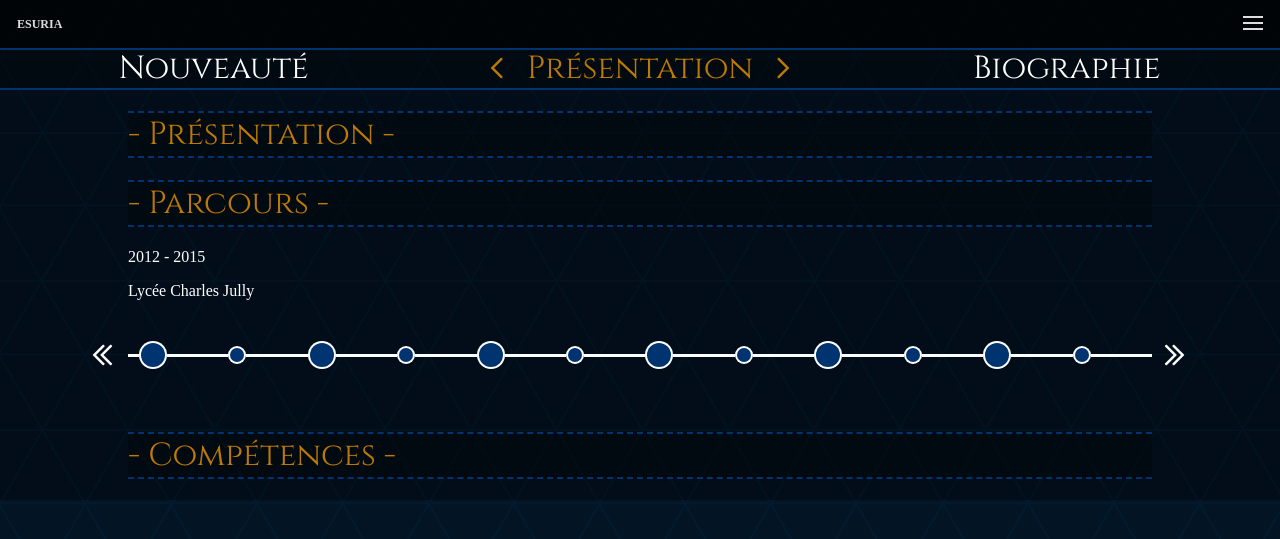
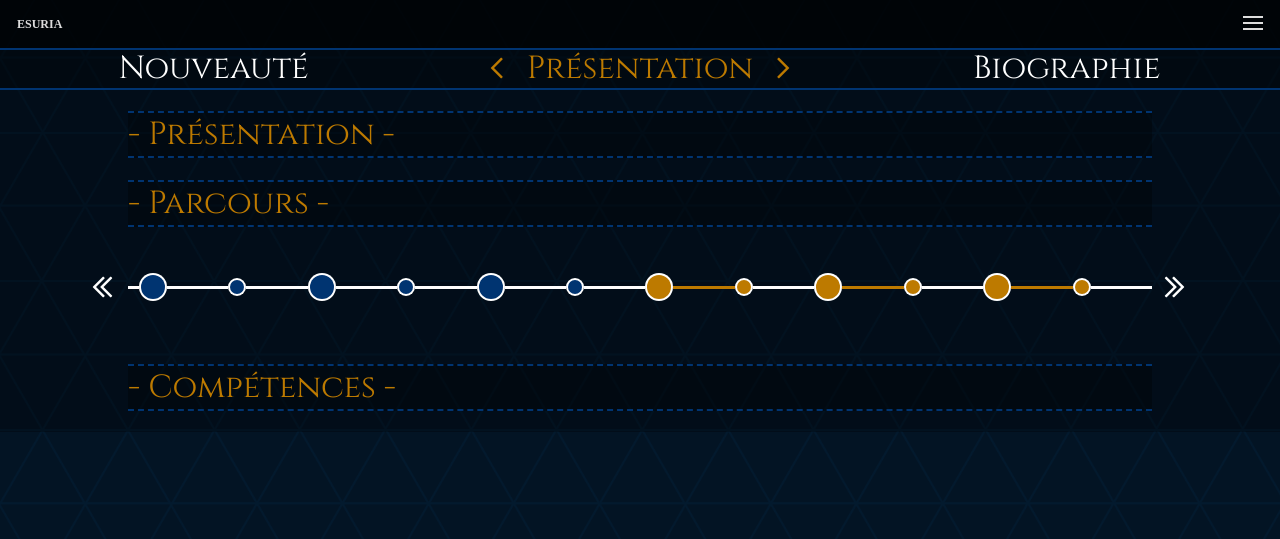
Before and after one commit to l0ic68/esuria-portfolio, a Symfony app: template Back/templates/base/index.html.twig in a window 1280 px wide. Shown: the top 539 px of the page. Run offline with Twig, Linux system fonts and the light colour scheme; the template is opened without the code that fills it, so the values that code supplies are empty; some libraries are stand-ins or nearby versions.

Commit message:
maj timeline

```diff
--- a/Back/public/css/Index.css
+++ b/Back/public/css/Index.css
@@ -162,7 +162,6 @@
   min-width: 18px;
   border-radius: 100%;
   transition-duration: 0.5s;
-
 }
 
 .InsideLitleCircle {
@@ -179,15 +178,11 @@
     transition-duration: 0.5s;
 }
 
-.Bar_active {
+.active {
   background-color: #bd7a00;
-  height: 0.2em;
-    width: 6%;
-    max-width: 6%;
-    min-width: 6%;
-    transition-duration: 0.5s;
+}
 
-}
+
 
 #chevron_post
 {
--- a/Back/templates/base/index.html.twig
+++ b/Back/templates/base/index.html.twig
@@ -21,8 +21,8 @@
       <h1>- Parcours -</h1>
       <div id="Timeline">
         <div id="Info">
-          <p class="Periode active" id="Periode_2012_2015">2012 - 2015</p>
-          <p class="Titre_periode active" id="Titre_lycee">Lycée Charles Jully</p>
+          <p class="Periode" id="Periode_2012_2015">2012 - 2015</p>
+          <p class="Titre_periode" id="Titre_lycee">Lycée Charles Jully</p>
         </div>
       </div>
 
@@ -36,6 +36,15 @@
           <div class="LitleCircle"><div class="InsideLitleCircle"></div></div>
           {% set x = x + 1 %}
         {% endfor %}
+
+        {% set x = 0 %}
+          {% for x in 0..2 %}
+            <div class="Bar"></div>
+            <div class="circle"><div class="InsideCircle active"></div></div>
+            <div class="Bar active"></div>
+            <div class="LitleCircle"><div class="InsideLitleCircle active"></div></div>
+            {% set x = x + 1 %}
+          {% endfor %}
         <div class="Bar"></div>
       </div>
       <i class="far fa-chevron-double-right" id="chevron_post"></i>
@@ -73,5 +82,10 @@ document.getElementById('chevron_post').onclick = function() {
   c--;
   $('#Timeline_bar>div').css( { left: 'calc(9% * ' + c + ')' } );
 };
+
+document.getElementsByClassName('Circle').onclick = function() {
+  alert('test');
+};
+
 </script>
 {% endblock %}
```
